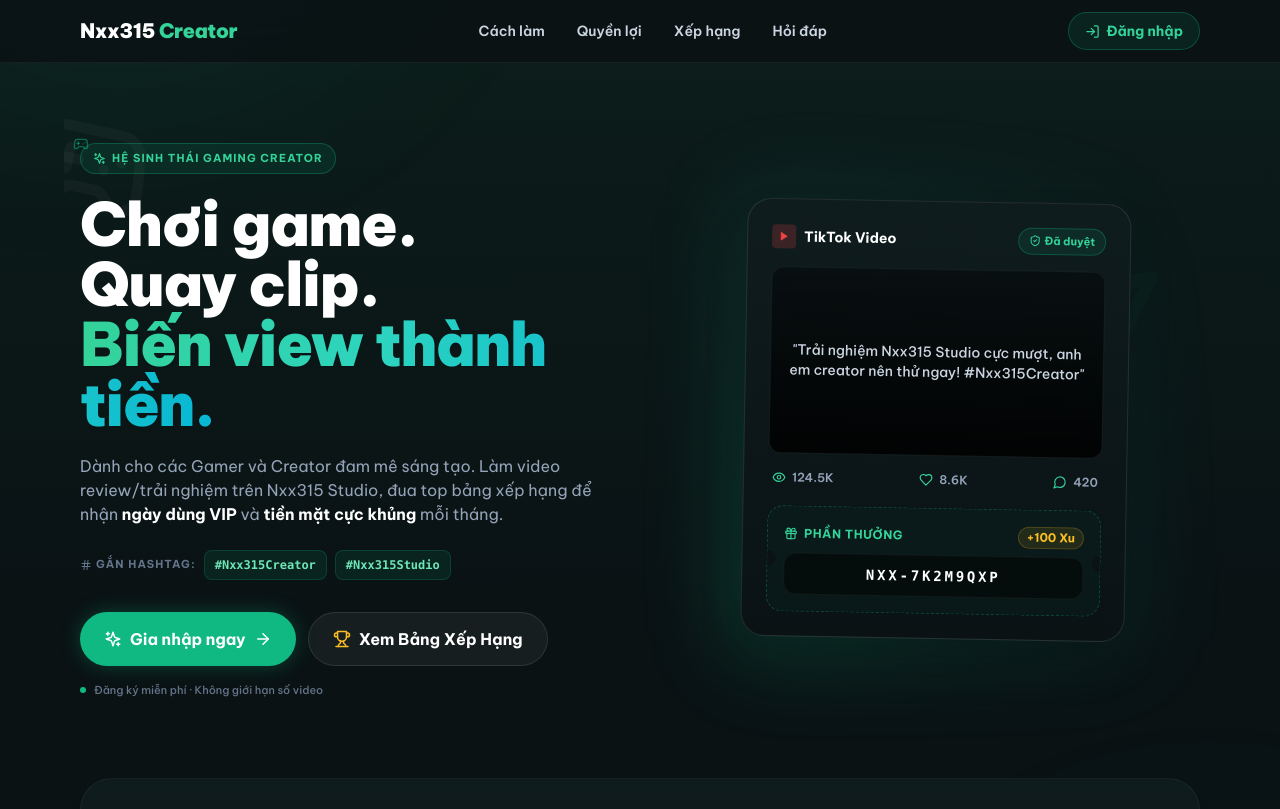
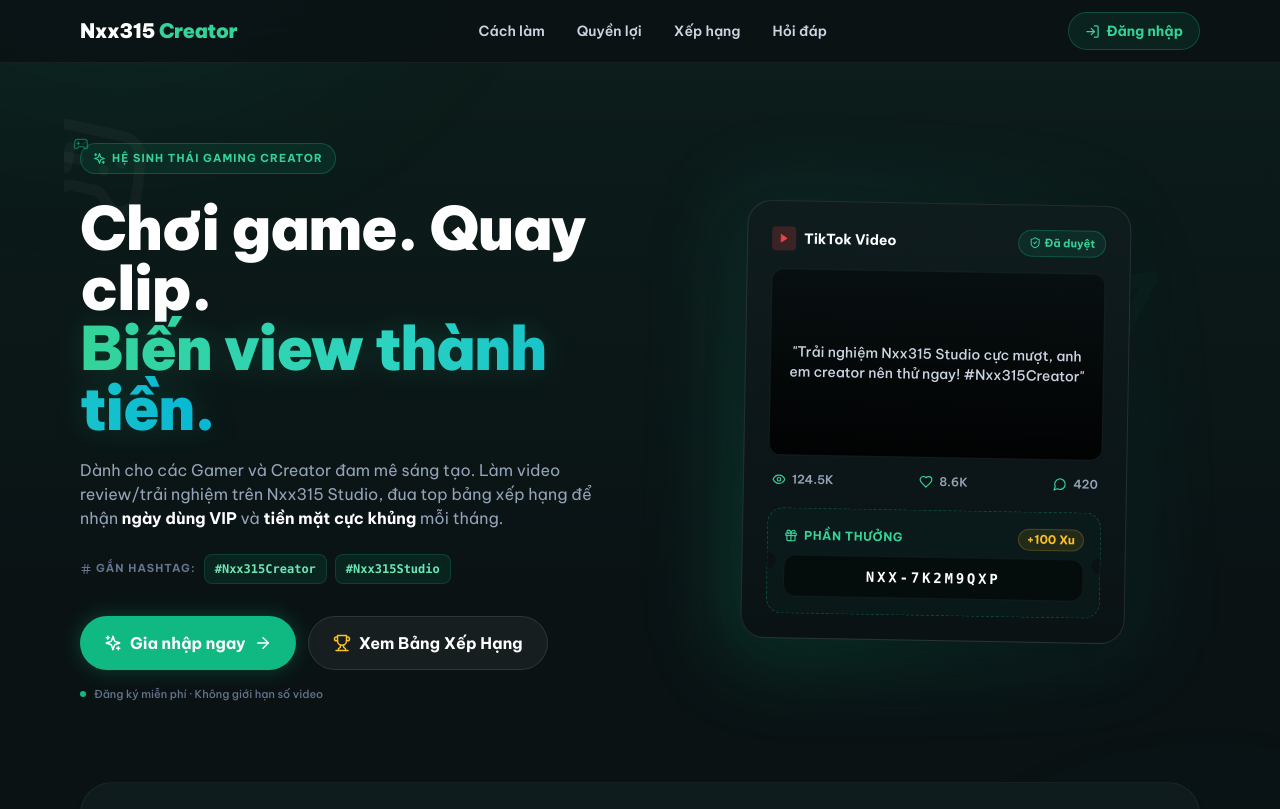
Before and after one commit to nxx1437-creator/creator.nxx315, a React (Vite) app: page / in a window 1280 px wide. Shown: the top 809 px of the page. Built offline with nearby package versions, Linux system fonts and the light colour scheme; no server answers.

Commit message:
Update Landing.jsx

```diff
--- a/src/pages/Landing.jsx
+++ b/src/pages/Landing.jsx
@@ -142,13 +142,13 @@ function Hero({ hashtags }) {
           </span>
         </span>
 
-        <h1 className="mt-5 text-[2.5rem] leading-[1.15] font-black tracking-tight text-white sm:text-5xl lg:text-6xl">
-          Chơi game. <br className="hidden sm:block" />Quay clip.
-          <br />
-          <span className="bg-gradient-to-r from-emerald-400 via-teal-400 to-cyan-500 bg-clip-text text-transparent drop-shadow-sm">
-            Biến view thành tiền.
-          </span>
-        </h1>
+        <h1 className="mt-6 text-4xl leading-[1.1] font-black tracking-tight text-white sm:text-5xl lg:text-6xl relative">
+  Chơi game. Quay clip.
+  <br />
+  <span className="bg-gradient-to-r from-emerald-400 via-teal-400 to-cyan-500 bg-clip-text text-transparent drop-shadow-[0_0_15px_rgba(16,185,129,0.2)]">
+    Biến view thành<br className="hidden sm:block" /> tiền.
+  </span>
+</h1>
 
         <p className="mt-5 max-w-xl text-sm leading-relaxed text-slate-400 sm:text-base">
           Dành cho các Gamer và Creator đam mê sáng tạo. Làm video review/trải nghiệm trên Nxx315 Studio, đua top bảng xếp hạng để nhận <strong className="text-white">ngày dùng VIP</strong> và <strong className="text-white">tiền mặt cực khủng</strong> mỗi tháng.
```
